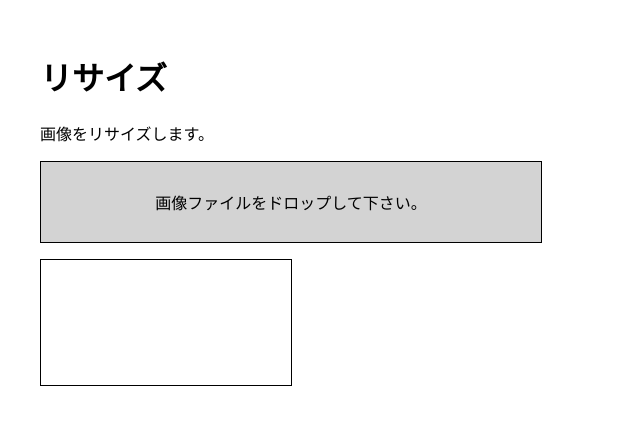
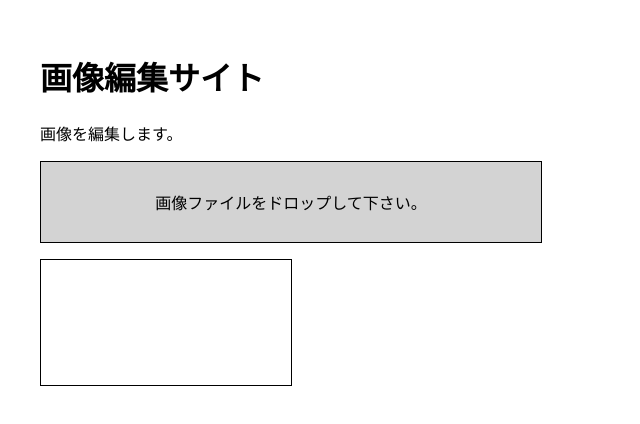
Before and after one commit to osawa-koki/simple-image-manipulator.ts, a React (Create React App) app: page /simple-image-manipulator.ts/resize in a window 1280 px wide. Shown: the top 424 px of the page, without its empty margins (0-640 px from the left). Built offline with nearby package versions, Linux system fonts and the light colour scheme.

Commit message:
テキスト修正。

```diff
--- a/src/Pages/Resize.tsx
+++ b/src/Pages/Resize.tsx
@@ -65,8 +65,8 @@ class Resize extends React.Component {
   render(): React.ReactNode {
     return (
       <div id="Resize">
-        <h1>リサイズ</h1>
-        <p>画像をリサイズします。</p>
+        <h1>画像編集サイト</h1>
+        <p>画像を編集します。</p>
         <div>
           <Dropzone onDrop={(files: File[]) => {this.FileDropped(files)}}>
             {({getRootProps, getInputProps}) => (
```
